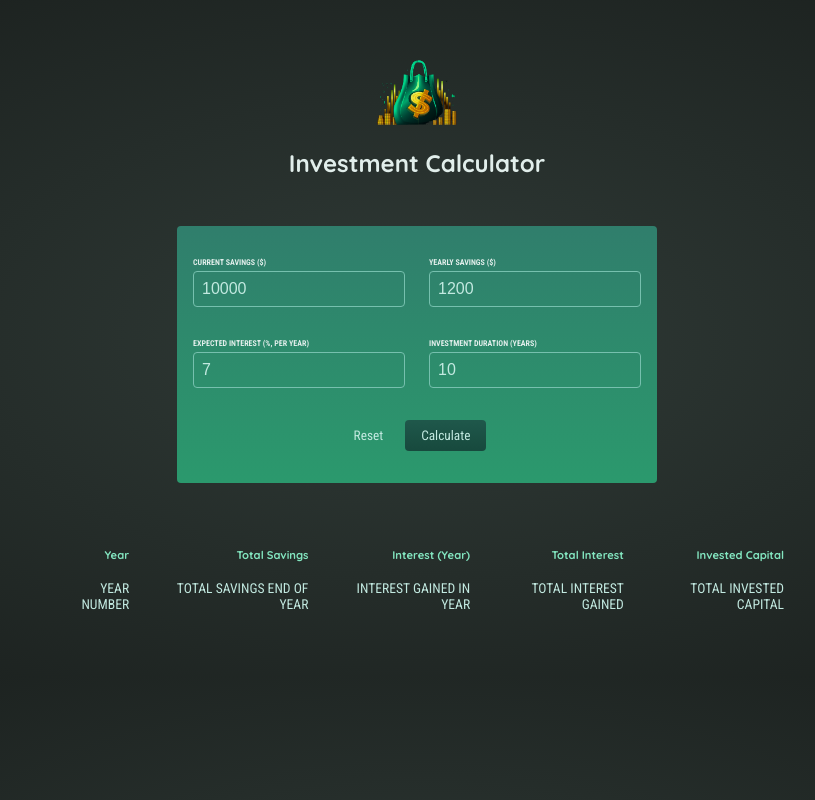
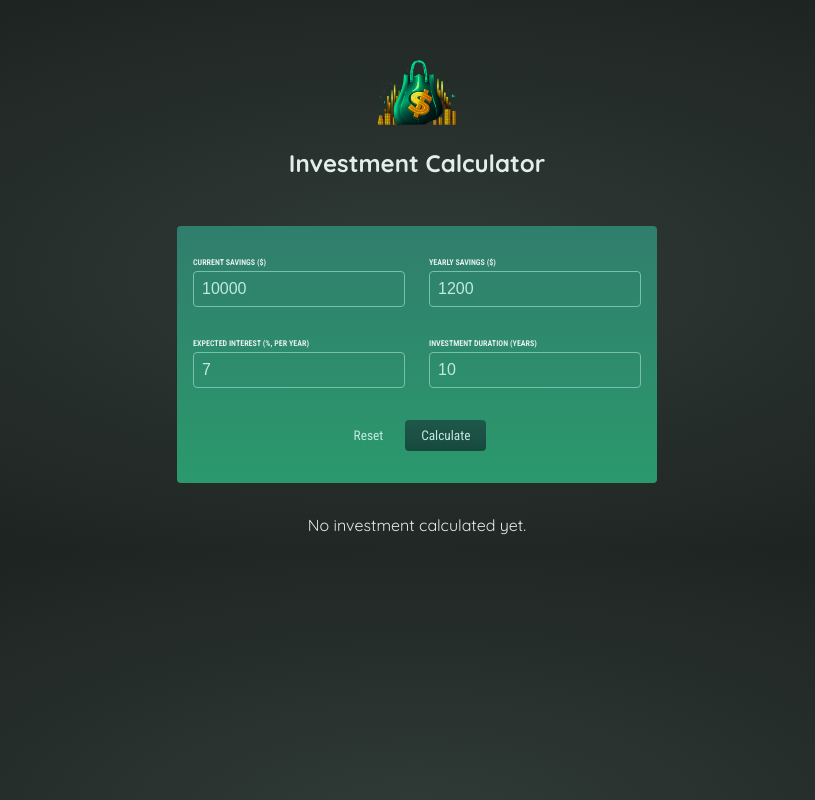
Before and after one commit to GerdanyJr/investment-calculator, a React app: page / in a window 1280 px wide. Shown: the whole page, without its empty margins (223-1038 px from the left). Built offline with nearby package versions, Linux system fonts and the light colour scheme; the HTML template or start-up script is replaced by a standard one.

Commit message:
feat(component) add calculation logic

```diff
--- a/src/App.jsx
+++ b/src/App.jsx
@@ -1,62 +1,43 @@
-import Header from "./components/header/Header";
-import InputForm from "./components/inputForm/InputForm"
+import { useState } from 'react';
+import Header from './components/Header/Header';
+import Result from './components/result/Result';
+import InputForm from './components/inputForm/InputForm'
 
 function App() {
+  const [userInput, setUserInput] = useState(null);
+
   const calculateHandler = (userInput) => {
-    // Should be triggered when form is submitted
-    // You might not directly want to bind it to the submit event on the form though...
+    setUserInput(userInput);
+  };
 
-    const yearlyData = []; // per-year results
+  const yearlyData = [];
 
-    let currentSavings = +userInput["current-savings"]; // feel free to change the shape of this input object!
-    const yearlyContribution = +userInput["yearly-contribution"]; // as mentioned: feel free to change the shape...
-    const expectedReturn = +userInput["expected-return"] / 100;
-    const duration = +userInput["duration"];
+  if (userInput) {
+    let currentSavings = +userInput.currentSavings;
+    const yearlyContribution = +userInput.yearlyContribution;
+    const expectedReturn = +userInput.expectedReturn / 100;
+    const duration = +userInput.duration;
 
-    // The below code calculates yearly results (total savings, interest etc)
     for (let i = 0; i < duration; i++) {
       const yearlyInterest = currentSavings * expectedReturn;
       currentSavings += yearlyInterest + yearlyContribution;
       yearlyData.push({
-        // feel free to change the shape of the data pushed to the array!
         year: i + 1,
         yearlyInterest: yearlyInterest,
         savingsEndOfYear: currentSavings,
-        yearlyContribution: yearlyContribution
+        yearlyContribution: yearlyContribution,
       });
     }
-
-    // do something with yearlyData ...
-  };
+  }
 
   return (
     <div>
-      <Header/>
-      <InputForm />
+      <Header />
 
-      {/* Todo: Show below table conditionally (only once result data is available) */}
-      {/* Show fallback text if no data is available */}
+      <InputForm onCalculate={calculateHandler} />
 
-      <table className="result">
-        <thead>
-          <tr>
-            <th>Year</th>
-            <th>Total Savings</th>
-            <th>Interest (Year)</th>
-            <th>Total Interest</th>
-            <th>Invested Capital</th>
-          </tr>
-        </thead>
-        <tbody>
-          <tr>
-            <td>YEAR NUMBER</td>
-            <td>TOTAL SAVINGS END OF YEAR</td>
-            <td>INTEREST GAINED IN YEAR</td>
-            <td>TOTAL INTEREST GAINED</td>
-            <td>TOTAL INVESTED CAPITAL</td>
-          </tr>
-        </tbody>
-      </table>
+      {!userInput && <p style={{textAlign: 'center'}}>No investment calculated yet.</p>}
+      {userInput && <Result results={yearlyData} initialInvestment={userInput.currentSavings} />}
     </div>
   );
 }
```
